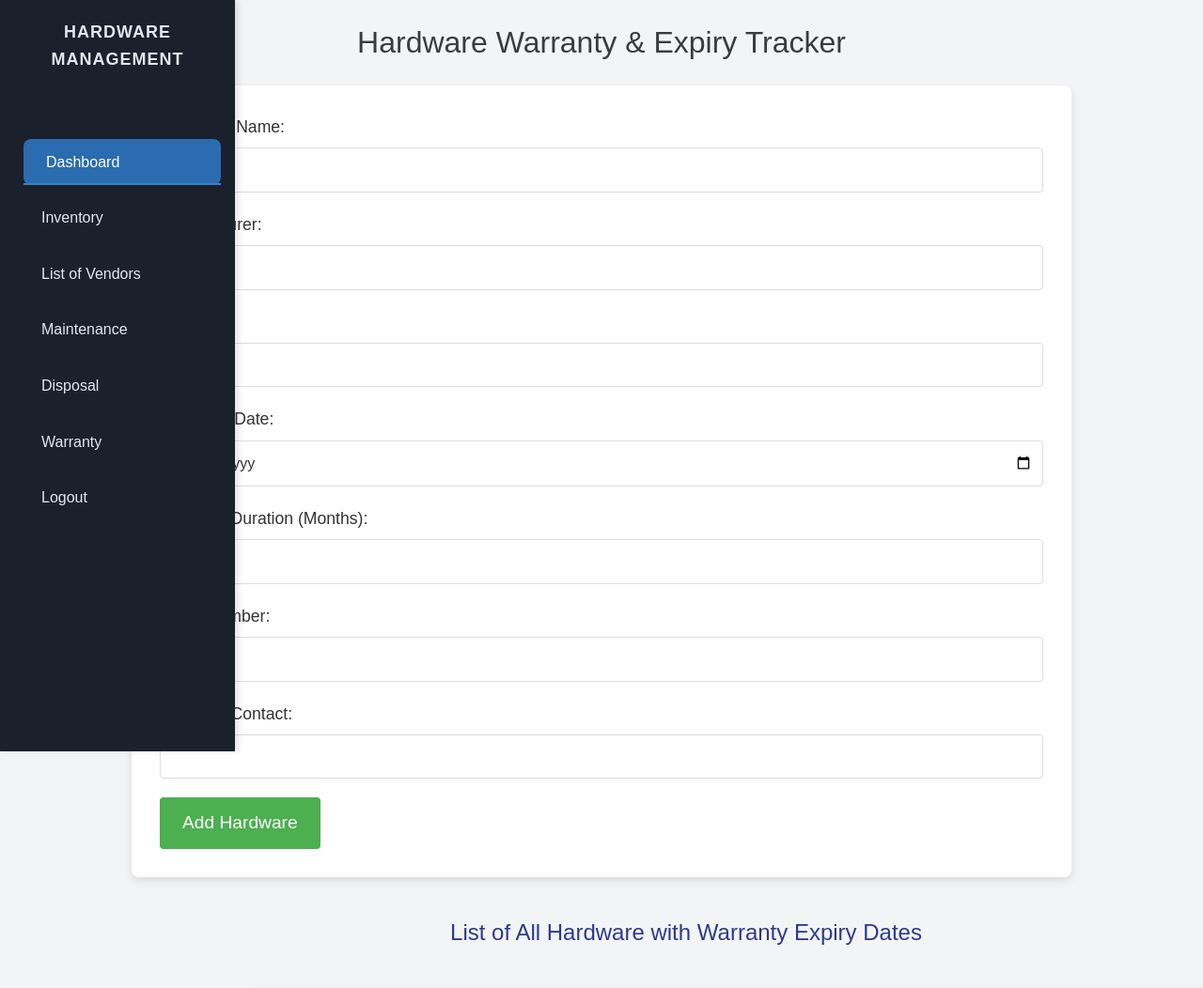
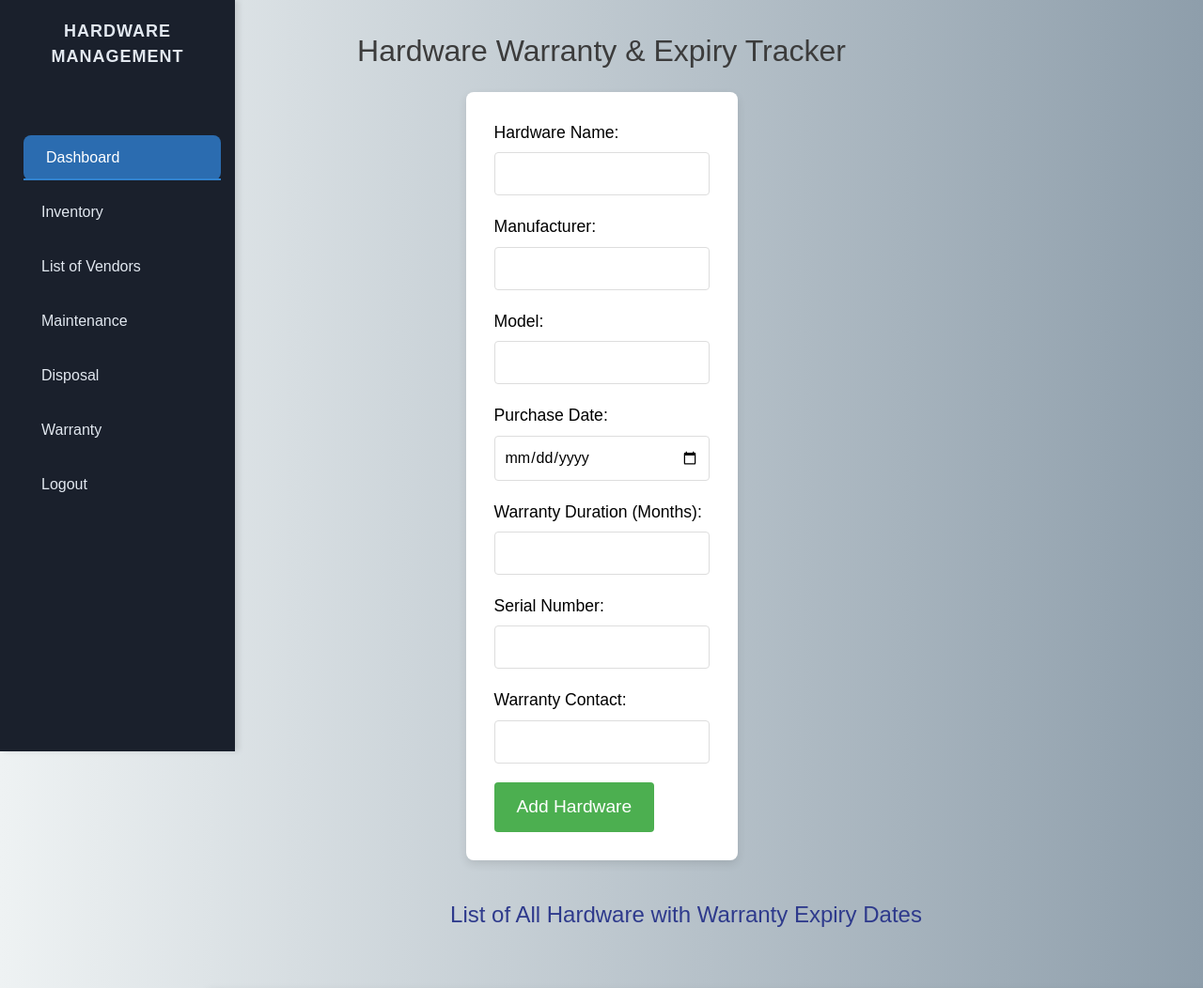
Before and after one commit to janella-may-pangilinan/hardwaremanagement, a PHP site: page /add_warranty.php in a window 1280 px wide; the page is wider, and only the part inside the window is pictured. Shown: the top 1052 px of that part at 94% size. Run offline with PHP 8.4, Linux system fonts and the light colour scheme; data that the repository does not hold is empty; some libraries are stand-ins or nearby versions.

Commit message:
warranty

```diff
--- a/add_warranty.php
+++ b/add_warranty.php
@@ -99,10 +99,16 @@ if (isset($_GET['edit_id'])) {
 
 
         body {
-            background-color: #f4f7fc;
-            color: #333;
-            line-height: 1.6;
-            padding: 20px;
+            font-family: Arial, sans-serif;
+            background: linear-gradient(to right, #eef2f3, #8e9eab);
+            margin: 0;
+            padding: 0;
+            display: flex;
+            flex-direction: column;
+            align-items: center;
+            justify-content: flex-start;
+            height: 100vh;
+            padding-top: 30px;
         }
 
         h1 {
```
